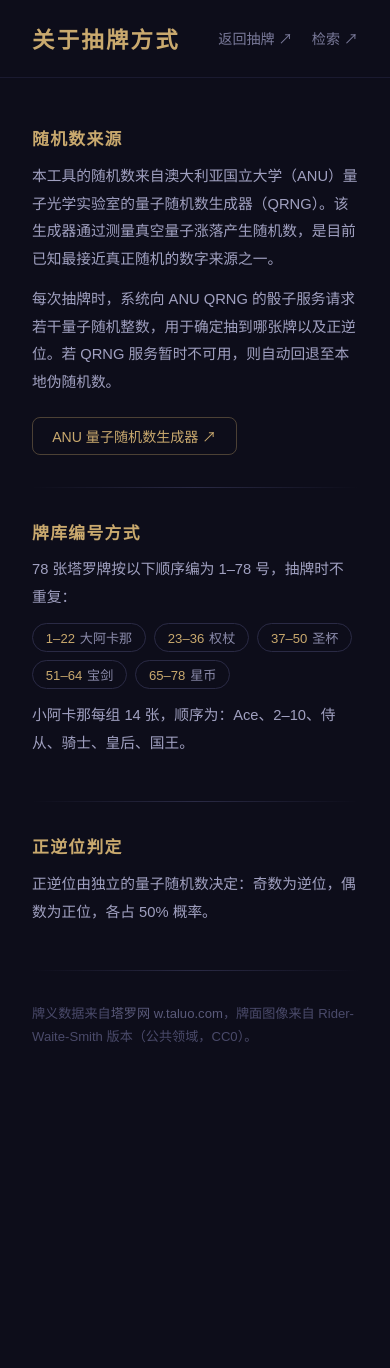
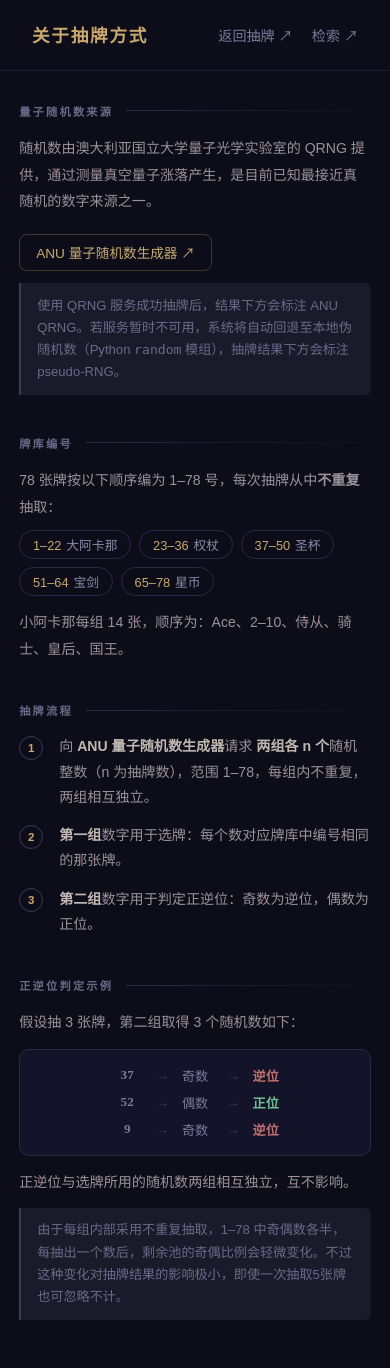
Before and after one commit to sanmeiji/tarot-search-tool, a Flask app: page /draw/about in a window 390 px wide. Before the commit the page ends 1042 px from the top, so only its background shows below. Run offline with Flask 3, Linux system fonts and the light colour scheme.

Commit message:
feat: about page, visit stats, draw persistence, qrng fix
- Add /about page with site info, attribution, and inline visit stats
- Track page views in SQLite; /api/stats with manual refresh
- Persist drawn cards in sessionStorage across tab switches
- Fix qrng_draw: use set_num=2 for truly independent card/orientation sets
- Rewrite /draw/about with corrected flow description and probability note
- Mobile index header: larger title/draw button, centered filters

Co-Authored-By: Claude Sonnet 4.6 <noreply@anthropic.com>

```diff
--- a/app.py
+++ b/app.py
@@ -1,14 +1,34 @@
 import json
 import os
 import re
+import sqlite3
 import time
 import random
 import requests
-from flask import Flask, render_template, request, jsonify
+from flask import Flask, render_template, request, jsonify, redirect
 
 app = Flask(__name__)
 
-DATA_PATH = os.path.join(os.path.dirname(__file__), "data", "tarot.json")
+DATA_PATH  = os.path.join(os.path.dirname(__file__), "data", "tarot.json")
+STATS_DB   = os.path.join(os.path.dirname(__file__), "data", "stats.db")
+TRACK_PATHS = {'/', '/draw', '/draw/about', '/about'}
+
+
+def _init_stats():
+    conn = sqlite3.connect(STATS_DB)
+    conn.execute("PRAGMA journal_mode=WAL")
+    conn.execute("""
+        CREATE TABLE IF NOT EXISTS views (
+            id   INTEGER PRIMARY KEY,
+            path TEXT    NOT NULL,
+            date TEXT    NOT NULL,
+            ts   INTEGER NOT NULL
+        )
+    """)
+    conn.commit()
+    conn.close()
+
+_init_stats()
 
 with open(DATA_PATH, encoding="utf-8") as f:
     CARDS = json.load(f)["cards"]
@@ -72,6 +92,20 @@ def search_cards(query: str) -> list:
     return results
 
 
+@app.before_request
+def track_view():
+    if request.path in TRACK_PATHS and request.method == 'GET':
+        try:
+            conn = sqlite3.connect(STATS_DB)
+            conn.execute("PRAGMA journal_mode=WAL")
+            conn.execute("INSERT INTO views (path, date, ts) VALUES (?, ?, ?)",
+                         (request.path, time.strftime('%Y-%m-%d'), int(time.time())))
+            conn.commit()
+            conn.close()
+        except Exception:
+            pass
+
+
 @app.route("/")
 def index():
     return render_template("index.html")
@@ -90,17 +124,18 @@ def all_cards():
 
 
 def qrng_draw(n):
-    """Draw n*2 numbers from QRNG (first n = card indices 1-78, last n = orientation).
+    """Draw 2 independent sets of n numbers from QRNG.
+    Set 1 (card indices 1-78, norepeat) selects cards.
+    Set 2 (1-78, norepeat) determines orientation via odd/even.
     Falls back to Python random on failure."""
-    rep = n * 2
     try:
         nonce = get_qrng_nonce()
         r = requests.post(
             "https://qrng.anu.edu.au/wp-admin/admin-ajax.php",
             data={
                 "repeats": "norepeat",
-                "set_num": "1",
-                "rep_num": str(rep),
+                "set_num": "2",
+                "rep_num": str(n),
                 "min_num": "1",
                 "max_num": "78",
                 "action": "dice_action",
@@ -116,9 +151,7 @@ def qrng_draw(n):
         raw = r.json()
         data = json.loads(raw) if isinstance(raw, str) else raw
         if data.get("type") == "success":
-            nums = data["output"][0]
-            return nums[:n], nums[n:], True
-        # Invalid nonce or other error — clear cache so next call re-fetches
+            return data["output"][0], data["output"][1], True
         _nonce_cache["value"] = None
         raise ValueError("QRNG error")
     except Exception:
@@ -148,9 +181,33 @@ def draw_about():
     return render_template("draw_about.html")
 
 
+@app.route("/about")
+def about():
+    return render_template("about.html")
+
+
+@app.route("/api/stats")
+def stats():
+    try:
+        conn = sqlite3.connect(STATS_DB)
+        conn.execute("PRAGMA journal_mode=WAL")
+        totals = conn.execute(
+            "SELECT path, COUNT(*) FROM views GROUP BY path ORDER BY COUNT(*) DESC"
+        ).fetchall()
+        total = sum(r[1] for r in totals)
+        conn.close()
+        path_names = {'/': '检索首页', '/draw': '抽牌', '/draw/about': '抽牌说明', '/about': '关于'}
+        return jsonify({
+            'total': total,
+            'pages': [{'path': r[0], 'name': path_names.get(r[0], r[0]), 'count': r[1]} for r in totals],
+        })
+    except Exception as e:
+        return jsonify({'error': str(e)}), 500
+
+
 @app.route("/sources")
 def sources():
-    return render_template("sources.html", cards=CARDS)
+    return redirect("/about")
 
 
 if __name__ == "__main__":
--- a/templates/draw_about.html
+++ b/templates/draw_about.html
@@ -3,9 +3,14 @@
 <head>
   <meta charset="UTF-8">
   <meta name="viewport" content="width=device-width, initial-scale=1.0">
-  <title>关于抽牌方式</title>
+  <title>关于抽牌方式 · 塔罗牌检索</title>
   <style>
     *, *::before, *::after { box-sizing: border-box; margin: 0; padding: 0; }
+
+    ::-webkit-scrollbar { width: 6px; }
+    ::-webkit-scrollbar-track { background: #0d0d1a; }
+    ::-webkit-scrollbar-thumb { background: #2a2a45; border-radius: 3px; }
+    * { scrollbar-width: thin; scrollbar-color: #2a2a45 #0d0d1a; }
 
     body {
       font-family: "Noto Sans SC", "PingFang SC", "Microsoft YaHei", sans-serif;
@@ -22,6 +27,7 @@
       justify-content: space-between;
       padding: 1.4rem 2rem;
       border-bottom: 1px solid #1a1a30;
+      position: relative;
     }
     .page-title {
       font-family: "Noto Serif SC", "Source Han Serif CN", serif;
@@ -29,8 +35,11 @@
       font-weight: 700;
       color: #c9a96e;
       letter-spacing: 0.1em;
+      position: absolute;
+      left: 50%;
+      transform: translateX(-50%);
     }
-    .header-links { display: flex; gap: 1.2rem; }
+    .header-links { display: flex; gap: 1.2rem; align-items: center; }
     .header-link {
       color: #7a7a9a;
       text-decoration: none;
@@ -41,72 +50,145 @@
 
     .main {
       flex: 1;
-      max-width: 720px;
+      max-width: 660px;
       margin: 0 auto;
-      padding: 3rem 2rem;
+      padding: 3rem 2rem 4rem;
       display: flex;
       flex-direction: column;
-      gap: 2rem;
+      gap: 2.5rem;
+      width: 100%;
     }
 
     .section-title {
       font-family: "Noto Serif SC", serif;
-      font-size: 1.05rem;
+      font-size: 0.7rem;
       font-weight: 700;
-      color: #c9a96e;
-      letter-spacing: 0.08em;
-      margin-bottom: 0.8rem;
+      letter-spacing: 0.2em;
+      color: #6a6a8a;
+      margin-bottom: 1rem;
+      display: flex;
+      align-items: center;
+      gap: 0.8rem;
+    }
+    .section-title::after {
+      content: '';
+      flex: 1;
+      height: 1px;
+      background: linear-gradient(to right, #2a2a45, transparent);
     }
 
     p {
-      font-size: 0.92rem;
+      font-size: 0.88rem;
       line-height: 1.9;
-      color: #a0a0c0;
-      margin-bottom: 0.7rem;
+      color: #9a9298;
+      margin-bottom: 0.6rem;
     }
+    p:last-child { margin-bottom: 0; }
+    a { color: #7090c0; text-decoration: none; }
+    a:hover { color: #c9a96e; }
 
-    .divider {
-      height: 1px;
-      background: linear-gradient(to right, transparent, #2a2a45 50%, transparent);
+    /* Step boxes */
+    .steps { display: flex; flex-direction: column; gap: 0.8rem; }
+    .step {
+      display: flex;
+      gap: 1rem;
+      align-items: flex-start;
     }
+    .step-num {
+      flex-shrink: 0;
+      width: 24px;
+      height: 24px;
+      border-radius: 50%;
+      border: 1px solid #3a3a5c;
+      color: #c9a96e;
+      font-size: 0.72rem;
+      font-weight: 700;
+      display: flex;
+      align-items: center;
+      justify-content: center;
+      margin-top: 0.1rem;
+    }
+    .step-body { font-size: 0.88rem; color: #9a9298; line-height: 1.8; }
+    .step-body strong { color: #c0b8b0; font-weight: 600; }
 
-    .card-order {
+    /* Orientation example */
+    .orient-example {
+      background: #13132a;
+      border: 1px solid #2a2a45;
+      border-radius: 10px;
+      padding: 1rem 1.2rem;
+      margin-top: 0.8rem;
+      display: flex;
+      flex-direction: column;
+      align-items: center;
+      gap: 0.5rem;
+    }
+    .orient-row {
+      display: flex;
+      align-items: center;
+      gap: 0.8rem;
+      font-size: 0.82rem;
+    }
+    .orient-num {
+      font-family: "Noto Serif SC", serif;
+      font-weight: 700;
+      color: #7a7a9a;
+      width: 32px;
+      text-align: center;
+    }
+    .orient-arrow { color: #3a3a5a; }
+    .orient-parity { color: #7a7a9a; width: 32px; }
+    .orient-arrow2 { color: #3a3a5a; }
+    .orient-result { font-weight: 600; }
+    .orient-result.up { color: #70c090; }
+    .orient-result.rev { color: #c07070; }
+
+    /* Card order */
+    .order-list {
       display: flex;
       flex-wrap: wrap;
       gap: 0.5rem;
       margin-top: 0.6rem;
     }
-    .suit-tag {
+    .order-tag {
       padding: 0.25rem 0.8rem;
       border: 1px solid #2a2a45;
       border-radius: 20px;
-      font-size: 0.82rem;
+      font-size: 0.8rem;
       color: #8a8aaa;
     }
-    .suit-tag span {
-      color: #c9a96e;
-      margin-right: 0.3rem;
-    }
+    .order-tag em { color: #c9a96e; font-style: normal; margin-right: 0.3rem; }
 
+    /* QRNG link */
     .qrng-link {
       display: inline-flex;
       align-items: center;
       gap: 0.4rem;
-      margin-top: 0.5rem;
-      padding: 0.5rem 1.2rem;
-      border: 1px solid #c9a96e55;
+      margin-top: 0.6rem;
+      padding: 0.45rem 1rem;
+      border: 1px solid #c9a96e44;
       border-radius: 8px;
       color: #c9a96e;
-      text-decoration: none;
-      font-size: 0.88rem;
+      font-size: 0.85rem;
       transition: all 0.15s;
     }
-    .qrng-link:hover { background: #c9a96e12; border-color: #c9a96e; }
+    .qrng-link:hover { background: #c9a96e12; border-color: #c9a96e; color: #c9a96e; }
 
-    .note {
+    /* Fallback note */
+    .fallback-note {
+      background: #1a1a2a;
+      border-left: 2px solid #3a3a5c;
+      padding: 0.7rem 1rem;
+      border-radius: 0 6px 6px 0;
       font-size: 0.82rem;
-      color: #4a4a6a;
+      color: #6a6a8a;
       line-height: 1.7;
+      margin-top: 0.8rem;
+    }
+
+    @media (max-width: 600px) {
+      .page-title { position: static; transform: none; font-size: 1.1rem; }
+      .main { padding: 2rem 1.2rem 3rem; }
     }
   </style>
 </head>
@@ -122,40 +204,73 @@
 
 <main class="main">
 
-  <div>
-    <div class="section-title">随机数来源</div>
-    <p>本工具的随机数来自澳大利亚国立大学（ANU）量子光学实验室的量子随机数生成器（QRNG）。该生成器通过测量真空量子涨落产生随机数，是目前已知最接近真正随机的数字来源之一。</p>
-    <p>每次抽牌时，系统向 ANU QRNG 的骰子服务请求若干量子随机整数，用于确定抽到哪张牌以及正逆位。若 QRNG 服务暂时不可用，则自动回退至本地伪随机数。</p>
-    <a class="qrng-link" href="https://qrng.anu.edu.au/dice-throw/" target="_blank" rel="noopener">
-      ANU 量子随机数生成器 ↗
-    </a>
-  </div>
+  <section>
+    <div class="section-title">量子随机数来源</div>
+    <p>随机数由澳大利亚国立大学量子光学实验室的 QRNG 提供，通过测量真空量子涨落产生，是目前已知最接近真随机的数字来源之一。</p>
+    <a class="qrng-link" href="https://qrng.anu.edu.au/dice-throw/" target="_blank" rel="noopener">ANU 量子随机数生成器 ↗</a>
+    <div class="fallback-note">使用 QRNG 服务成功抽牌后，结果下方会标注 ANU QRNG。若服务暂时不可用，系统将自动回退至本地伪随机数（Python <code>random</code> 模组），抽牌结果下方会标注 pseudo-RNG。</div>
+  </section>
 
-  <div class="divider"></div>
-
-  <div>
-    <div class="section-title">牌库编号方式</div>
-    <p>78 张塔罗牌按以下顺序编为 1–78 号，抽牌时不重复：</p>
-    <div class="card-order">
-      <div class="suit-tag"><span>1–22</span>大阿卡那</div>
-      <div class="suit-tag"><span>23–36</span>权杖</div>
-      <div class="suit-tag"><span>37–50</span>圣杯</div>
-      <div class="suit-tag"><span>51–64</span>宝剑</div>
-      <div class="suit-tag"><span>65–78</span>星币</div>
+  <section>
+    <div class="section-title">牌库编号</div>
+    <p>78 张牌按以下顺序编为 1–78 号，每次抽牌从中<strong>不重复</strong>抽取：</p>
+    <div class="order-list">
+      <div class="order-tag"><em>1–22</em>大阿卡那</div>
+      <div class="order-tag"><em>23–36</em>权杖</div>
+      <div class="order-tag"><em>37–50</em>圣杯</div>
+      <div class="order-tag"><em>51–64</em>宝剑</div>
+      <div class="order-tag"><em>65–78</em>星币</div>
     </div>
     <p style="margin-top:0.8rem">小阿卡那每组 14 张，顺序为：Ace、2–10、侍从、骑士、皇后、国王。</p>
-  </div>
+  </section>
 
-  <div class="divider"></div>
+  <section>
+    <div class="section-title">抽牌流程</div>
+    <div class="steps">
+      <div class="step">
+        <div class="step-num">1</div>
+        <div class="step-body">向 <strong>ANU 量子随机数生成器</strong>请求 <strong>两组各 n 个</strong>随机整数（n 为抽牌数），范围 1–78，每组内不重复，两组相互独立。</div>
+      </div>
+      <div class="step">
+        <div class="step-num">2</div>
+        <div class="step-body"><strong>第一组</strong>数字用于选牌：每个数对应牌库中编号相同的那张牌。</div>
+      </div>
+      <div class="step">
+        <div class="step-num">3</div>
+        <div class="step-body"><strong>第二组</strong>数字用于判定正逆位：奇数为逆位，偶数为正位。</div>
+      </div>
+    </div>
+  </section>
 
-  <div>
-    <div class="section-title">正逆位判定</div>
-    <p>正逆位由独立的量子随机数决定：奇数为逆位，偶数为正位，各占 50% 概率。</p>
-  </div>
-
-  <div class="divider"></div>
-
-  <p class="note">牌义数据来自<a href="https://w.taluo.com" target="_blank" rel="noopener" style="color:#5a5a7a;text-decoration:none">塔罗网 w.taluo.com</a>，牌面图像来自 Rider-Waite-Smith 版本（公共领域，CC0）。</p>
+  <section>
+    <div class="section-title">正逆位判定示例</div>
+    <p>假设抽 3 张牌，第二组取得 3 个随机数如下：</p>
+    <div class="orient-example">
+      <div class="orient-row">
+        <span class="orient-num">37</span>
+        <span class="orient-arrow">→</span>
+        <span class="orient-parity">奇数</span>
+        <span class="orient-arrow2">→</span>
+        <span class="orient-result rev">逆位</span>
+      </div>
+      <div class="orient-row">
+        <span class="orient-num">52</span>
+        <span class="orient-arrow">→</span>
+        <span class="orient-parity">偶数</span>
+        <span class="orient-arrow2">→</span>
+        <span class="orient-result up">正位</span>
+      </div>
+      <div class="orient-row">
+        <span class="orient-num">9</span>
+        <span class="orient-arrow">→</span>
+        <span class="orient-parity">奇数</span>
+        <span class="orient-arrow2">→</span>
+        <span class="orient-result rev">逆位</span>
+      </div>
+    </div>
+    <p style="margin-top:0.8rem">正逆位与选牌所用的随机数两组相互独立，互不影响。</p>
+    <div class="fallback-note" style="margin-top:0.8rem">由于每组内部采用不重复抽取，1–78 中奇偶数各半，每抽出一个数后，剩余池的奇偶比例会轻微变化。不过这种变化对抽牌结果的影响极小，即使一次抽取5张牌也可忽略不计。</div>
+  </section>
 
 </main>
 
```
Also changed, not shown: templates/about.html (added, +302 -0 lines), templates/draw.html (+23 -8 lines), templates/index.html (+9 -7 lines).
